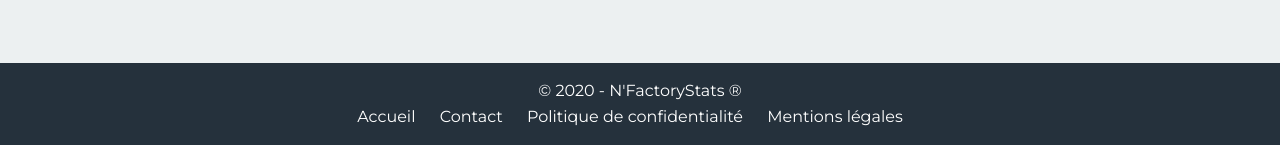
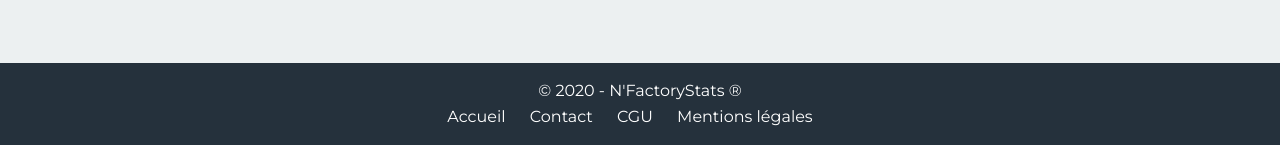
Before and after one commit to Bigo0612/N-FactoryStats, a PHP site: page /index.php in a window 1280 px wide. Shown: the part 2537-2682 px from the top of the page. Run offline with PHP 8.4, Linux system fonts and the light colour scheme.

Commit message:
cgu dans footer

```diff
--- a/inc/footer.php
+++ b/inc/footer.php
@@ -4,7 +4,7 @@
         <p>&copy; 2020 - N'FactoryStats &reg;</p>
         <a href="../index.php">Accueil</a>
         <a href="contact.php">Contact</a>
-        <a href="#">Politique de confidentialité</a>
+        <a href="cgu.php">CGU</a>
         <a href="mentions-legales.php">Mentions légales</a>
     </div>
 </footer>
```
